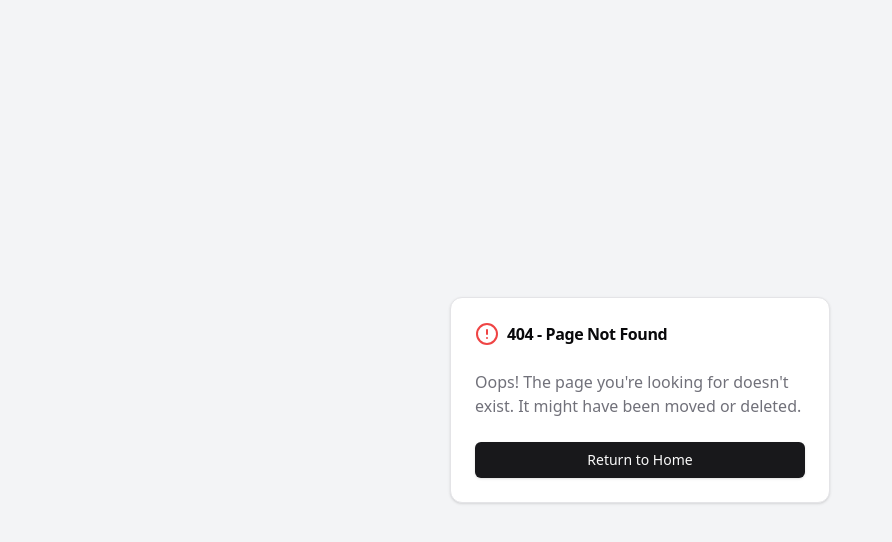
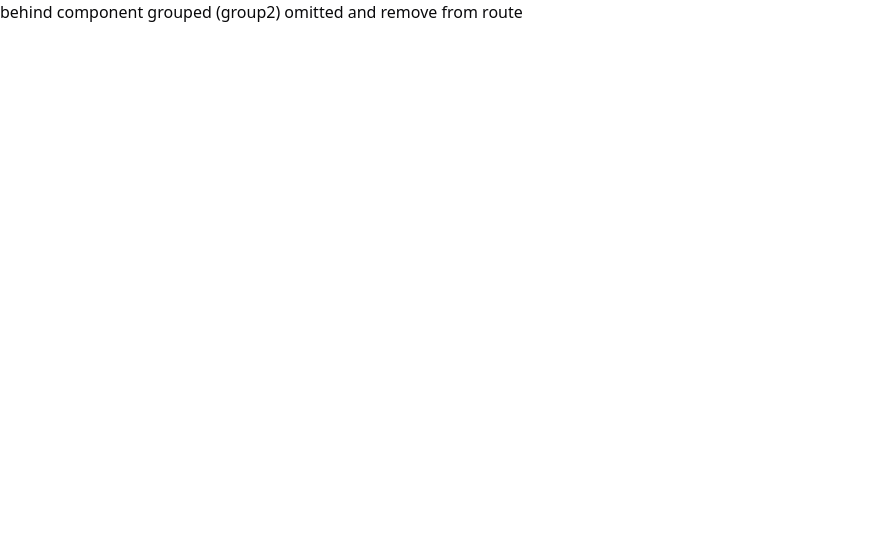
Before and after one commit to 91FAhmed/nextjs-playground, a Next.js app: page /about/group2 in a window 1280 px wide. Before the commit this address had no page. Shown: the top 542 px of the page, without its empty margins (0-892 px from the left). Built offline with nearby package versions, Linux system fonts and the light colour scheme.

Commit message:
readme updated

```diff
--- /dev/null
+++ b/src/app/about/(groups)/group1/page.tsx
@@ -0,0 +1,5 @@
+export default function Groupc() {
+  return (
+    <div>behind component grouped (group1) omitted and remove from route</div>
+  );
+}
--- /dev/null
+++ b/src/app/about/(groups)/group2/page.tsx
@@ -0,0 +1,7 @@
+import React from "react";
+
+export default function group2() {
+  return (
+    <div>behind component grouped (group2) omitted and remove from route</div>
+  );
+}
```
Also changed, not shown: 1 other file (tests, documents, lock files or other folders).
